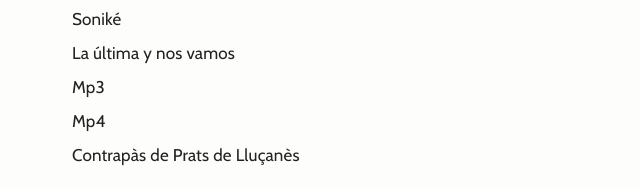
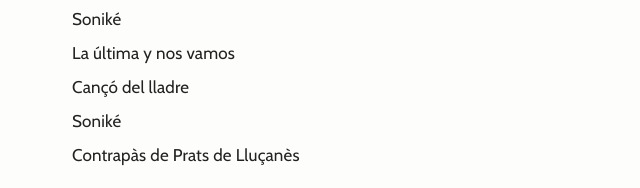
Before and after one commit to joansardanspla/joansardanspla, a plain HTML site: page index.html in a window 1280 px wide. Shown: the part 266-454 px from the top of the page, without its empty margins (0-640 px from the left). Drawn offline with nearby package versions, Linux system fonts and the light colour scheme.

Commit message:
Update link text for audio and video files

```diff
--- a/index.html
+++ b/index.html
@@ -63,8 +63,8 @@
       <a class="js-link" href="https://rumbesia.cat" target="_blank" rel="noopener noreferrer">Rumbesia</a>
       <a class="js-link" href="https://www.instagram.com/sonike_oficial?utm_source=qr&igsh=NzdlNzR3N2tyZ3Iw" target="_blank" rel="noopener noreferrer">Soniké</a>
       <a class="js-link" href="https://laultima.club" target="_blank" rel="noopener noreferrer">La última y nos vamos</a>
-      <a class="js-link" href="lladre.mp3" target="_blank" rel="noopener noreferrer">Mp3</a>
-      <a class="js-link" href="sonike.mp4" target="_blank" rel="noopener noreferrer">Mp4</a>
+      <a class="js-link" href="lladre.mp3" target="_blank" rel="noopener noreferrer">Cançó del lladre</a>
+      <a class="js-link" href="sonike.mp4" target="_blank" rel="noopener noreferrer">Soniké</a>
       <a class="js-link" href="contrapas.mp3" target="_blank" rel="noopener noreferrer">Contrapàs de Prats de Lluçanès</a>
     </nav>
 
```
